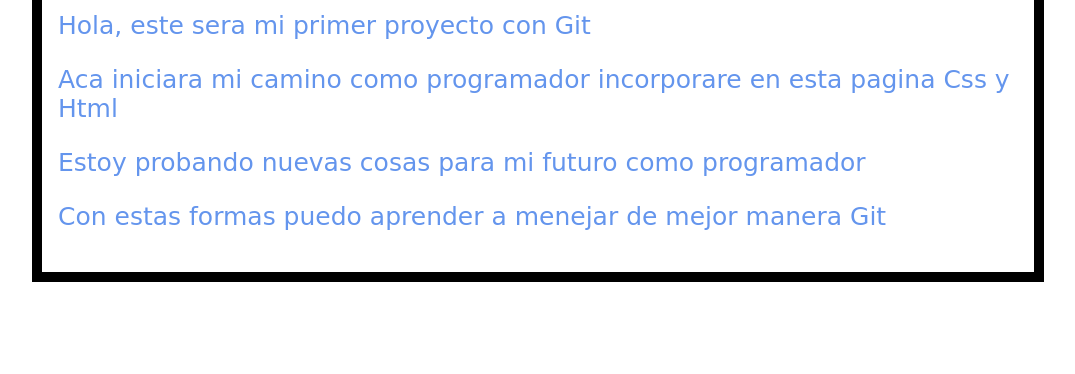
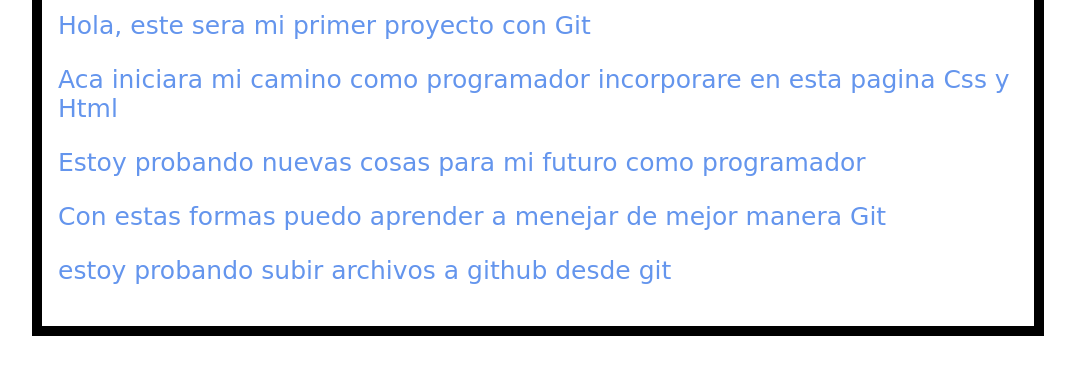
Before and after one commit to iNullPlayer/blog, a plain HTML site: page proyecto.html in a window 1280 px wide. Shown: the part 140-514 px from the top of the page, without its empty margins (102-1177 px from the left). Drawn offline with Linux system fonts and the light colour scheme.

Commit message:
Cambio 7

```diff
--- a/proyecto.html
+++ b/proyecto.html
@@ -12,6 +12,7 @@
                         <p>Aca iniciara mi camino como programador incorporare en esta pagina Css y Html</p>
                         <p>Estoy probando nuevas cosas para mi futuro como programador</p>
                         <p>Con estas formas puedo aprender a menejar de mejor manera Git</p>
+                        <p>estoy probando subir archivos a github desde git</p>
             </div>
         </body>
 </html>
```
Also changed, not shown: estilos.css (line endings or trailing spaces).
